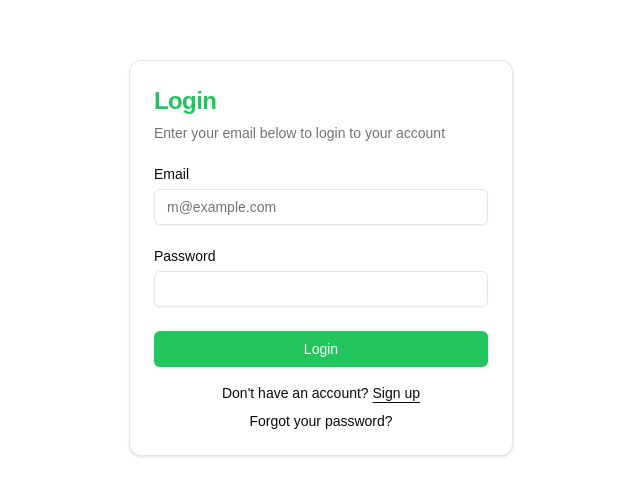
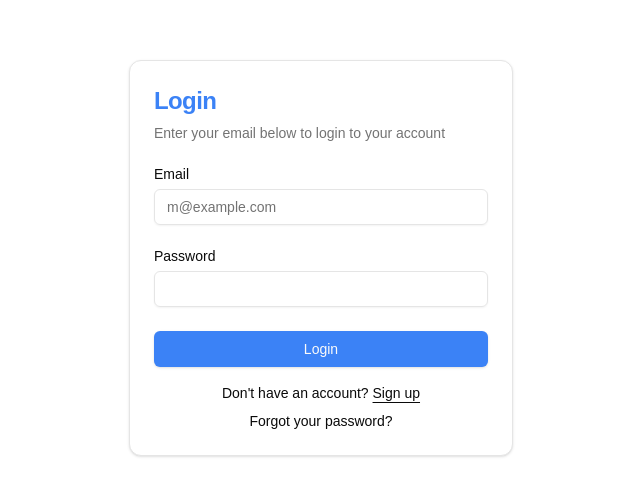
Before and after one commit to Kanishk2Kumar/CampusPulse, a Next.js app: page /sign-in in a window 1280 px wide. Shown: the part 142-638 px from the top of the page, without its empty margins (319-959 px from the left). Built offline with nearby package versions, Linux system fonts and the light colour scheme; a web font is replaced by a local one.

Commit message:
Updated SignIn UI

```diff
--- a/app/(auth)/sign-in/page.tsx
+++ b/app/(auth)/sign-in/page.tsx
@@ -66,7 +66,7 @@ const SignIn = (props: React.ComponentPropsWithoutRef<"div">) => {
       <div className="w-full max-w-sm">
         <Card>
           <CardHeader>
-            <CardTitle className="text-2xl text-green-500">Login</CardTitle>
+            <CardTitle className="text-2xl text-blue-500">Login</CardTitle>
             <CardDescription>
               Enter your email below to login to your account
             </CardDescription>
@@ -97,7 +97,7 @@ const SignIn = (props: React.ComponentPropsWithoutRef<"div">) => {
                 </div>
                 <Button
                   type="submit"
-                  className="w-full bg-green-500 hover:bg-green-700"
+                  className="w-full bg-blue-500 hover:bg-blue-700"
                   disabled={loading}
                 >
                   {loading ? "Logging in..." : "Login"}
--- a/app/(auth)/sign-up/page.tsx
+++ b/app/(auth)/sign-up/page.tsx
@@ -99,7 +99,7 @@ const SignUp = (props: React.ComponentPropsWithoutRef<"div">) => {
       <div className="w-full max-w-sm">
         <Card>
           <CardHeader>
-            <CardTitle className="text-2xl text-green-500">Sign Up</CardTitle>
+            <CardTitle className="text-2xl text-blue-500">Sign Up</CardTitle>
             <CardDescription>Enter your details to Sign Up</CardDescription>
           </CardHeader>
           <CardContent>
@@ -200,7 +200,7 @@ const SignUp = (props: React.ComponentPropsWithoutRef<"div">) => {
                 </div>
                 <Button
                   type="submit"
-                  className="w-full bg-green-500 hover:bg-green-700"
+                  className="w-full bg-blue-500 hover:bg-blue-700"
                   disabled={loading}
                 >
                   {loading ? "Signing Up..." : "Sign Up"}
@@ -208,7 +208,7 @@ const SignUp = (props: React.ComponentPropsWithoutRef<"div">) => {
               </div>
               {error && <p className="mt-4 text-red-500 text-sm">{error}</p>}
               {successMessage && (
-                <p className="mt-4 text-green-500 text-sm">{successMessage}</p>
+                <p className="mt-4 text-blue-500 text-sm">{successMessage}</p>
               )}
               <div className="mt-4 text-center text-sm">
                 Already have an account?{" "}
```
